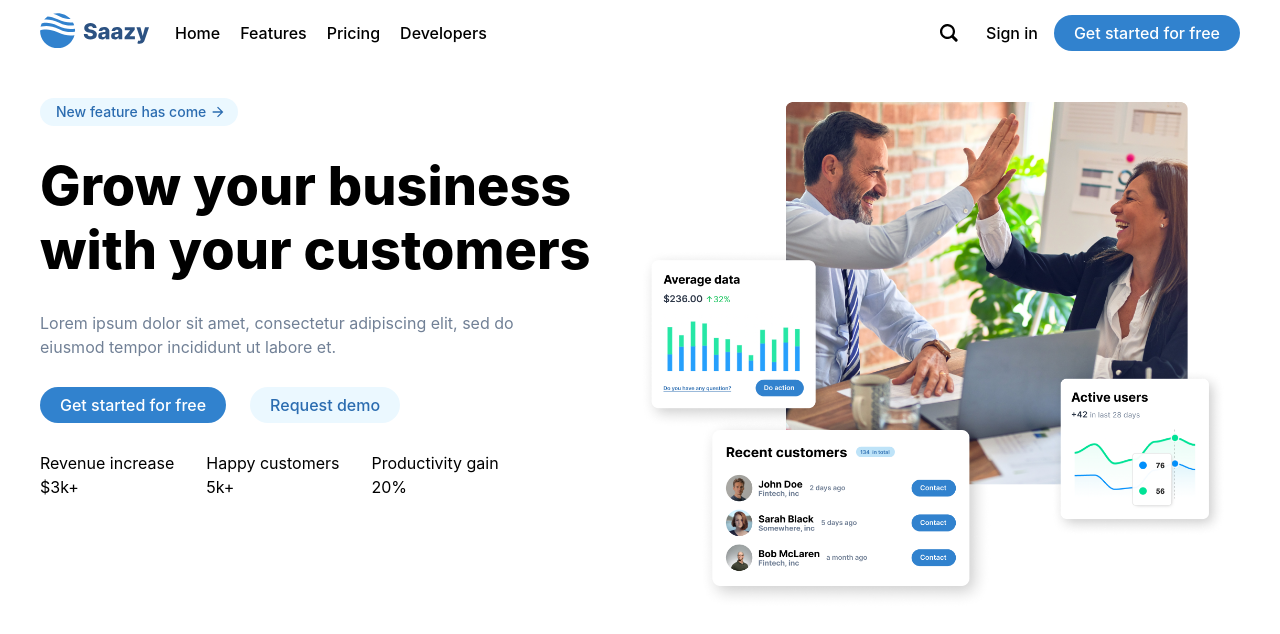
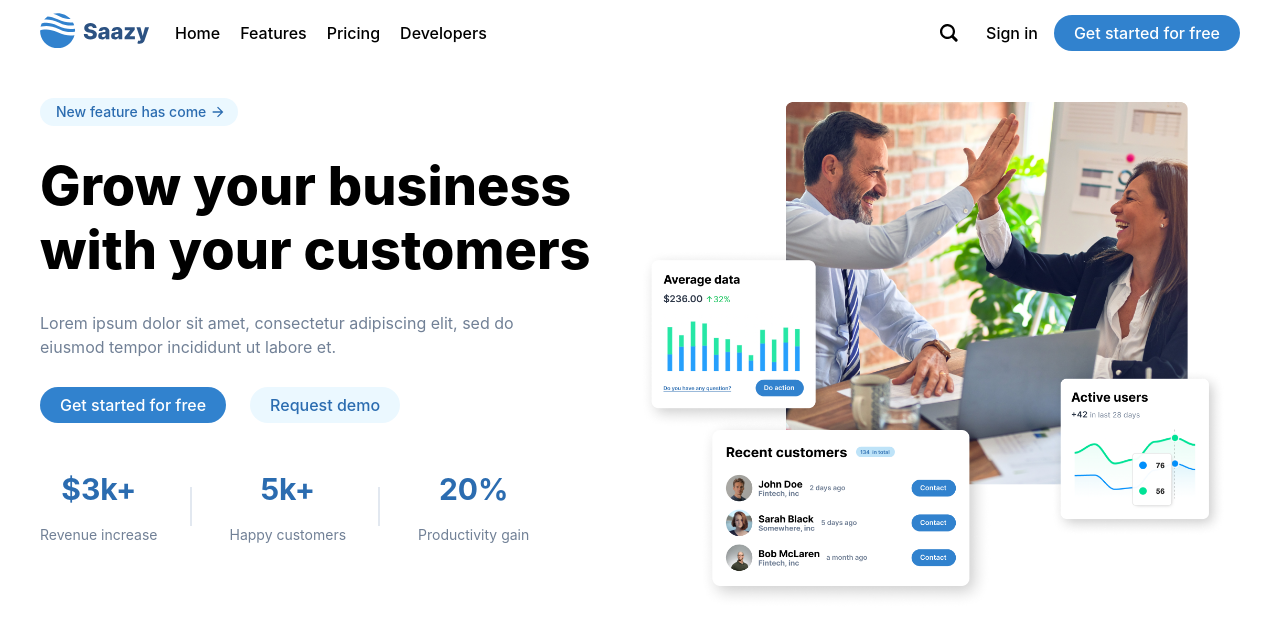
Before and after one commit to sabigara/ytb-saazy-hero, a React (Vite) app: page / in a window 1280 px wide. Shown: the top 634 px of the page. Built offline with nearby package versions, Linux system fonts and the light colour scheme; a small style sheet from the web is missing.

Commit message:
Create stats

```diff
--- a/package.json
+++ b/package.json
@@ -9,6 +9,7 @@
     "preview": "vite preview"
   },
   "dependencies": {
+    "clsx": "^1.2.1",
     "react": "^18.2.0",
     "react-dom": "^18.2.0"
   },
--- a/src/components/HeroSection.module.scss
+++ b/src/components/HeroSection.module.scss
@@ -50,6 +50,10 @@
     display: flex;
     column-gap: 1.5rem;
   }
+
+  & .stats {
+    margin-top: 1rem;
+  }
 }
 
 .right {
--- a/src/components/HeroSection.tsx
+++ b/src/components/HeroSection.tsx
@@ -38,6 +38,7 @@ export default function HeroSection() {
               data: "20%",
             },
           ]}
+          className={styles.stats}
         />
       </div>
       <div className={styles.right}>
--- a/src/components/Stats.module.scss
+++ b/src/components/Stats.module.scss
@@ -2,3 +2,30 @@
   display: flex;
   column-gap: 2rem;
 }
+
+.item {
+  display: flex;
+  flex-direction: column-reverse;
+  align-items: center;
+  row-gap: 0.75rem;
+}
+
+.term {
+  color: var(--colors-gray-500);
+  font-size: var(--font-size-sm);
+}
+
+.data {
+  color: var(--colors-accent-600);
+  font-weight: var(--font-weight-bold);
+  font-size: var(--font-size-3xl);
+}
+
+.divider {
+  height: 50%;
+  width: 8px;
+  border-color: var(--colors-gray-200);
+  border-top-width: 0;
+  border-left-width: 2px;
+  margin: auto 0;
+}
--- a/src/components/Stats.tsx
+++ b/src/components/Stats.tsx
@@ -1,18 +1,24 @@
 import React from "react";
+import clsx from "clsx";
+
 import styles from "./Stats.module.scss";
 
 type Props = {
   items: { term: string; data: string }[];
+  className?: string;
 };
 
-export default function Stats({ items }: Props) {
+export default function Stats({ items, className }: Props) {
   return (
-    <dl className={styles.list}>
-      {items.map(({ term, data }) => (
-        <div className={styles.item}>
-          <dt className={styles.tarm}>{term}</dt>
-          <dd className={styles.data}>{data}</dd>
-        </div>
+    <dl className={clsx(styles.list, className)}>
+      {items.map(({ term, data }, i) => (
+        <React.Fragment key={term}>
+          <div className={styles.item}>
+            <dt className={styles.term}>{term}</dt>
+            <dd className={styles.data}>{data}</dd>
+          </div>
+          {i < items.length - 1 && <hr className={styles.divider} />}
+        </React.Fragment>
       ))}
     </dl>
   );
```
Also changed, not shown: 1 other file (tests, documents, lock files or other folders).
